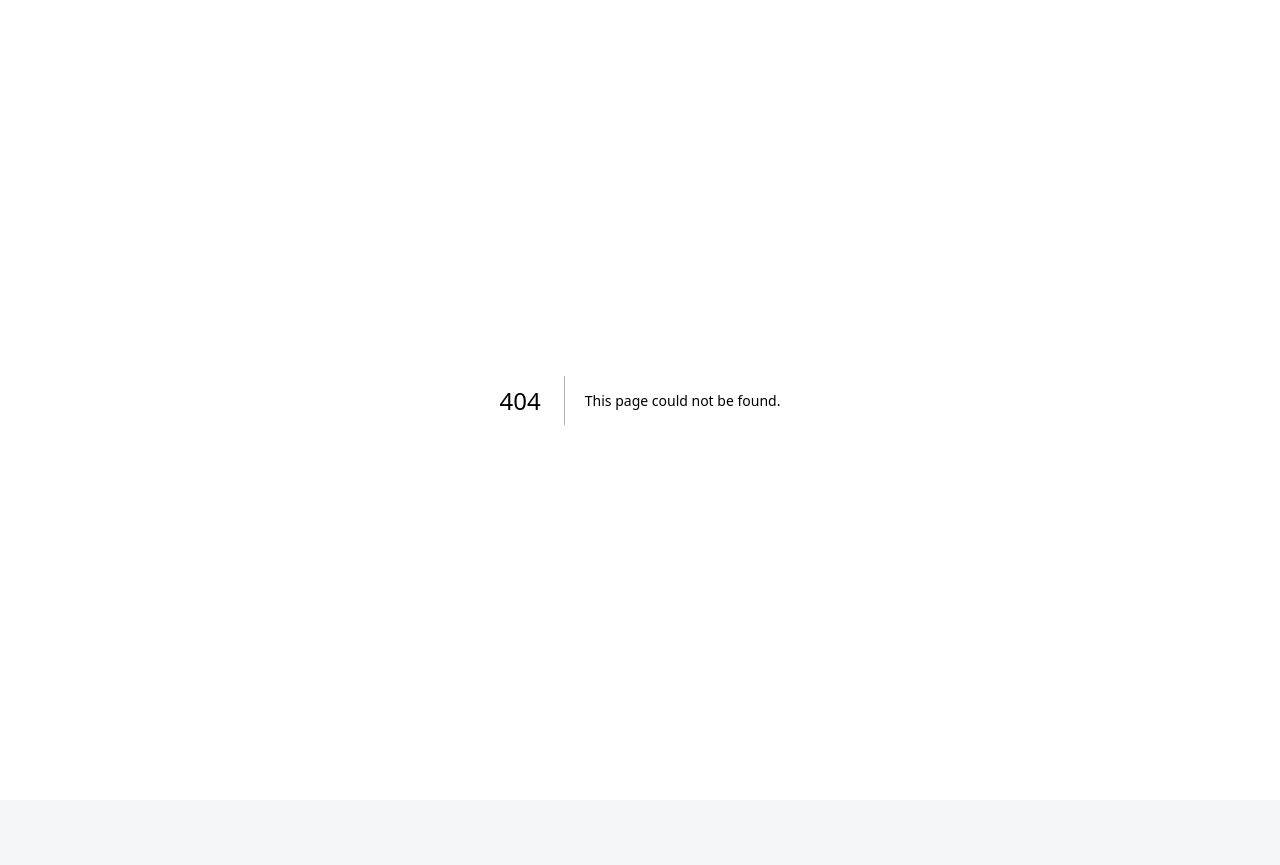
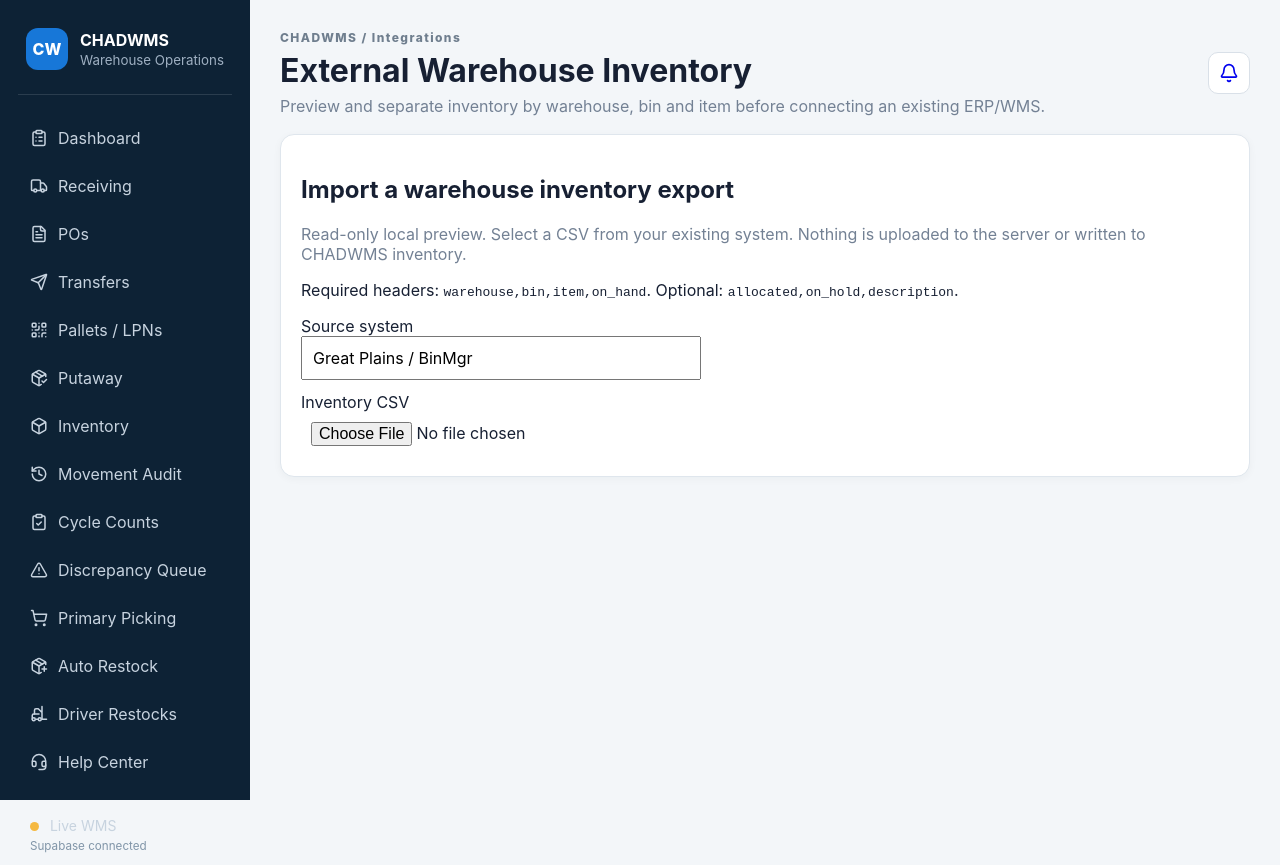
Before and after one commit to ZaspDragon/Chadwell-ERP-WMS-System, a Next.js app: page /integrations/inventory in a window 1280 px wide. Before the commit this address had no page. Before the commit the page ends 800 px from the top, so only its background shows below. Built offline with nearby package versions, Linux system fonts and the light colour scheme.

Commit message:
Add read-only multi-warehouse inventory import and bin browsing screen

```diff
--- /dev/null
+++ b/app/integrations/inventory/page.tsx
@@ -0,0 +1,42 @@
+"use client";
+import {useMemo,useState} from "react";
+import WmsPageShell from "@/components/WmsPageShell";
+import {filterStock,previewStockImport,type ImportPreview} from "@/lib/integrations/external-inventory";
+
+export default function ExternalInventoryPage(){
+ const [preview,setPreview]=useState<ImportPreview|null>(null),[warehouse,setWarehouse]=useState("ALL"),[search,setSearch]=useState(""),[source,setSource]=useState("Great Plains / BinMgr"),[error,setError]=useState(""),[filename,setFilename]=useState("");
+ const visible=useMemo(()=>filterStock(preview?.rows||[],warehouse,search),[preview,warehouse,search]);
+ async function load(file:File|undefined){if(!file)return;setError("");setPreview(null);setWarehouse("ALL");setFilename(file.name);
+  if(file.size>5_000_000){setError("File too large. Use a CSV export under 5 MB.");return}
+  try{const text=await file.text();setPreview(previewStockImport(text,source))}catch(e){setError(e instanceof Error?e.message:"Could not parse file")}
+ }
+ return <WmsPageShell eyebrow="CHADWMS / Integrations" title="External Warehouse Inventory" subtitle="Preview and separate inventory by warehouse, bin and item before connecting an existing ERP/WMS.">
+  <section className="card" style={{padding:20,marginBottom:16}}>
+   <h2>Import a warehouse inventory export</h2>
+   <p className="muted">Read-only local preview. Select a CSV from your existing system. Nothing is uploaded to the server or written to CHADWMS inventory.</p>
+   <p>Required headers: <code>warehouse,bin,item,on_hand</code>. Optional: <code>allocated,on_hold,description</code>.</p>
+   <label>Source system<input value={source} onChange={e=>setSource(e.target.value)} style={{display:"block",padding:10,width:"100%",maxWidth:400}}/></label>
+   <label style={{display:"block",marginTop:12}}>Inventory CSV<input type="file" accept=".csv,text/csv" onChange={e=>void load(e.target.files?.[0])} style={{display:"block",padding:10}}/></label>
+   {filename&&<p>Selected: {filename}</p>}
+   {error&&<p role="alert" style={{color:"crimson"}}>{error}</p>}
+  </section>
+  {preview&&<>
+   <section className="card" style={{padding:20,marginBottom:16}}>
+    <h2>{preview.warehouses.length} warehouses · {preview.rows.length} unique bin/item records</h2>
+    <p>{preview.issues.length} rejected lines · {preview.duplicateKeys.length} duplicate keys. Invalid lines are excluded rather than silently merged.</p>
+    <div style={{display:"flex",flexWrap:"wrap",gap:12}}>
+     <label>Warehouse<select value={warehouse} onChange={e=>setWarehouse(e.target.value)} style={{display:"block",padding:10}}><option value="ALL">All warehouses</option>{preview.warehouses.map(w=><option key={w}>{w}</option>)}</select></label>
+     <label>Find bin or item<input value={search} onChange={e=>setSearch(e.target.value)} placeholder="Bin, item or description" style={{display:"block",padding:10}}/></label>
+    </div>
+    <div style={{overflowX:"auto",marginTop:12}}><table style={{width:"100%",textAlign:"left"}}>
+     <thead><tr>{["Warehouse","Bin","Item","Description","On hand","Allocated","On hold"].map(x=><th key={x} style={{padding:8}}>{x}</th>)}</tr></thead>
+     <tbody>{visible.slice(0,500).map(r=><tr key={[r.warehouse,r.bin,r.item].join("|")}>
+      {[r.warehouse,r.bin,r.item,r.description,r.onHand,r.allocated,r.onHold].map((v,i)=><td key={i} style={{padding:8}}>{v}</td>)}
+     </tr>)}</tbody>
+    </table></div>
+    {visible.length>500&&<p>Showing first 500 of {visible.length} matching rows. Filter by warehouse or item.</p>}
+   </section>
+   {preview.issues.length>0&&<section className="card" style={{padding:20}}><h2>Import issues</h2>{preview.issues.slice(0,30).map((e,i)=><p key={i}>Line {e.line}: {e.reason}</p>)}{preview.issues.length>30&&<p>Showing first 30 issues.</p>}</section>}
+  </>}
+ </WmsPageShell>;
+}
```
